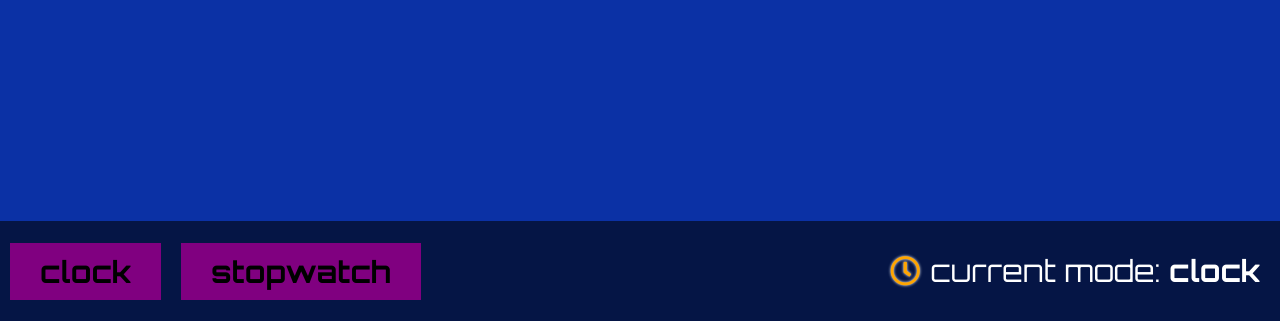
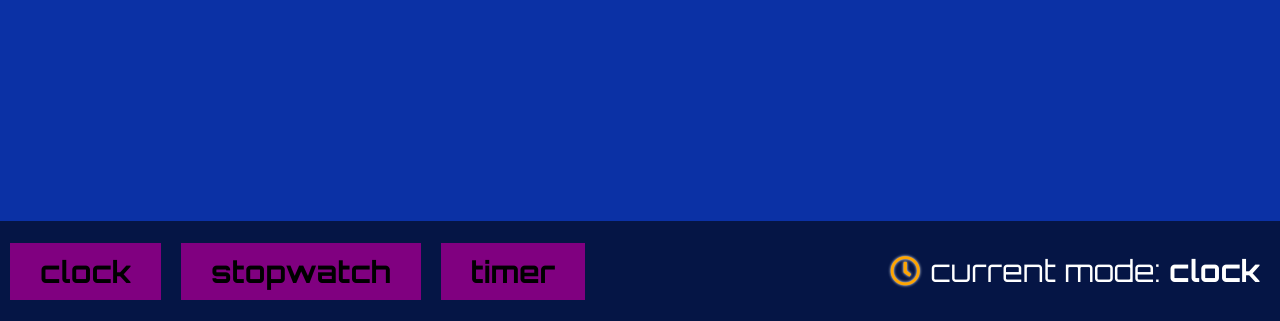
Before and after one commit to krylak123/clock-app, a plain HTML site: page index.html in a window 1280 px wide. Shown: the part 479-800 px from the top of the page. Drawn offline with Linux system fonts and the light colour scheme.

Commit message:
adding btn for timer function

```diff
--- a/index.html
+++ b/index.html
@@ -27,6 +27,7 @@
             <div class="clock__options">
                 <button class="clock__btn" id="btnClock">clock</button>
                 <button class="clock__btn" id="btnStopwatch">stopwatch</button>
+                <button class="clock__btn" id="btnTimer">timer</button>
             </div>
             <div class="clock__mode">
                 <p class="clock__mode--content"><i class="clock__mode--icon far fa-clock"></i>current mode:
```
